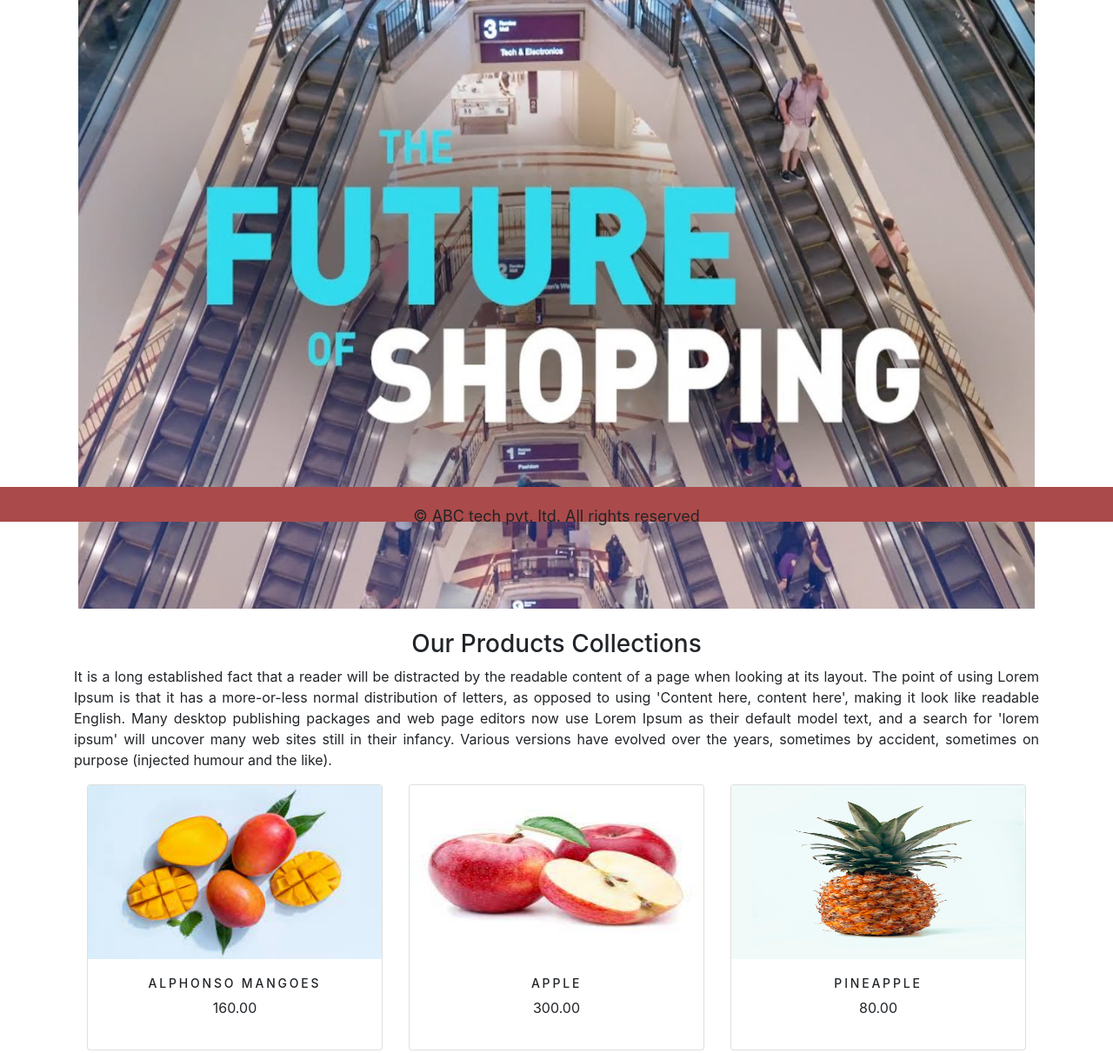
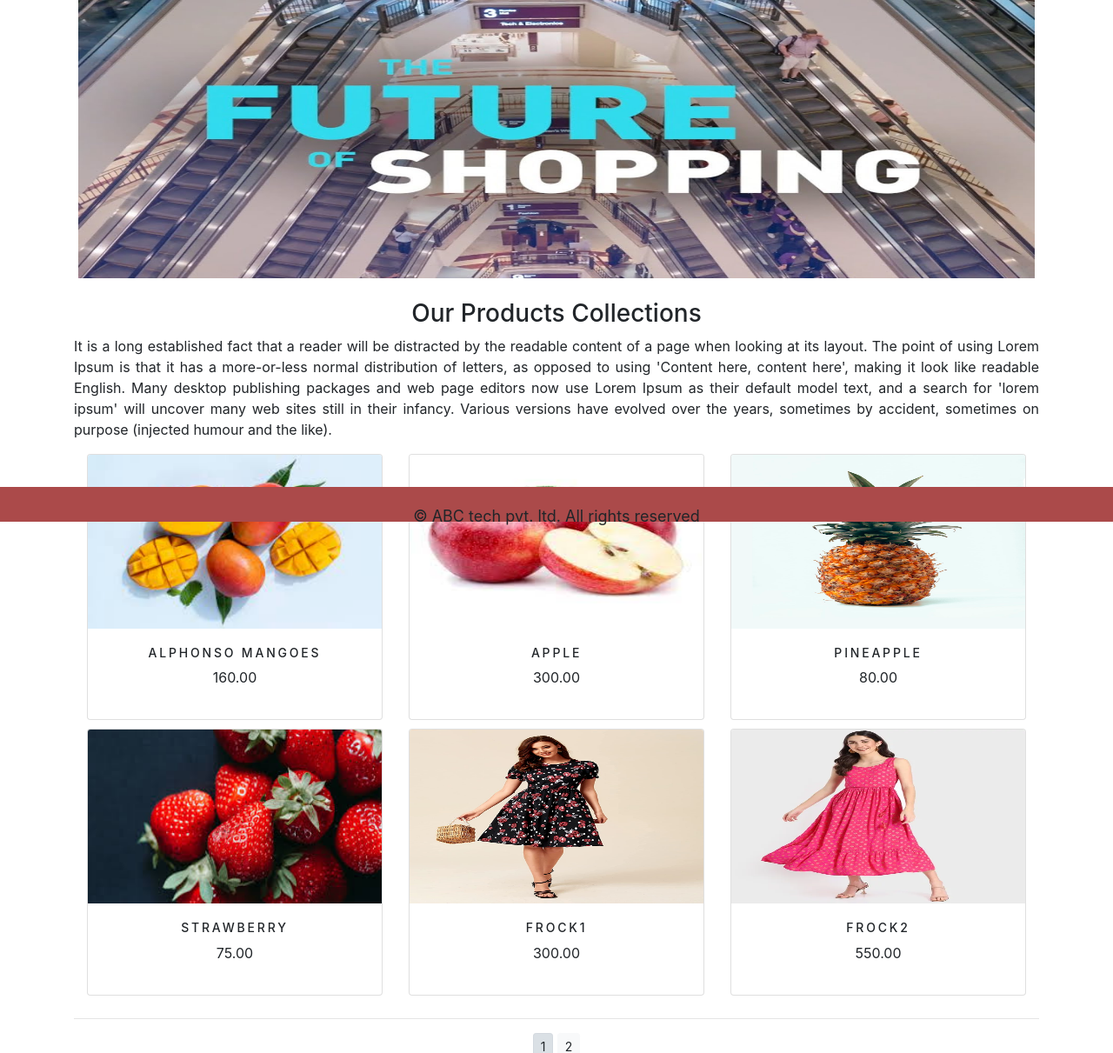
Before and after one commit to sonajaxn/ecom, a Django app: page /shopapp/ in a window 1280 px wide. Shown: the part 200-1411 px from the top of the page at 87% size. Run offline with Django 4.2, Linux system fonts and the light colour scheme; data comes from the database, SQL or seed files in the repository; some libraries are stand-ins or nearby versions.

Commit message:
updated banner

```diff
--- a/ecommerceproject/static/css/custom.css
+++ b/ecommerceproject/static/css/custom.css
@@ -59,10 +59,7 @@ body{
     width: 100px;
     height: 200px;
 }
-.my_image2{
-    width: 1100;
-    height: 700
-}
+
 
 .my_title{
     font-size: 16px;
--- a/ecommerceproject/templates/category.html
+++ b/ecommerceproject/templates/category.html
@@ -38,7 +38,14 @@
             {% else %}
             <div>
                 <div style="text-align: center;">
-                        <img class="my_image2" src="{% static 'images/banner.jpg' %}" alt="Our products" width="1000px" height="550px">
+                    <style>
+
+                        .my_image2{
+    width: 1100;
+    height: 320;
+}
+                    </style>
+                        <img class="my_image2" src="{% static 'images/banner.jpg' %}" alt="Our products">
                     </div>
             </div> <br>
                 <div>
```
